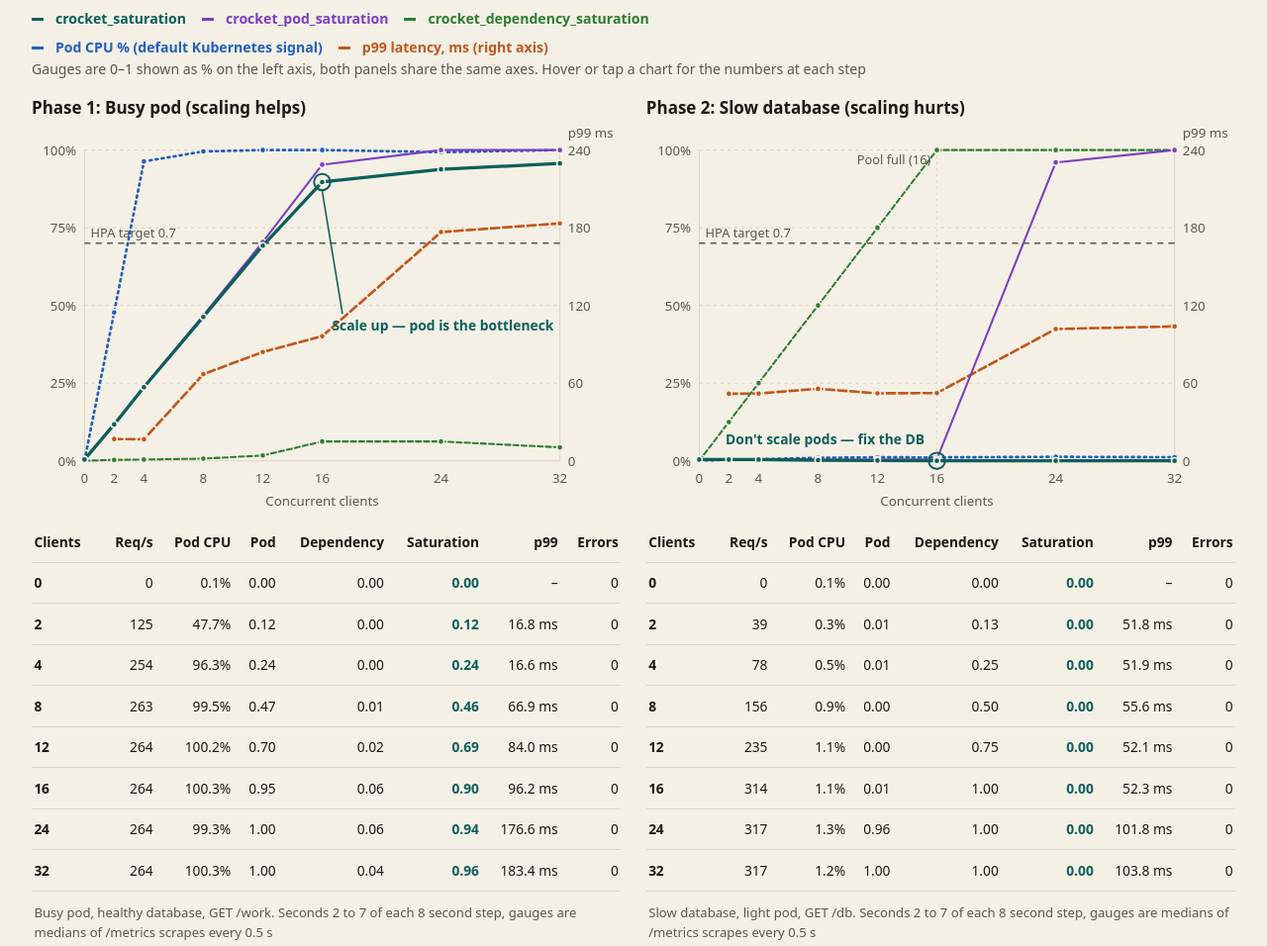
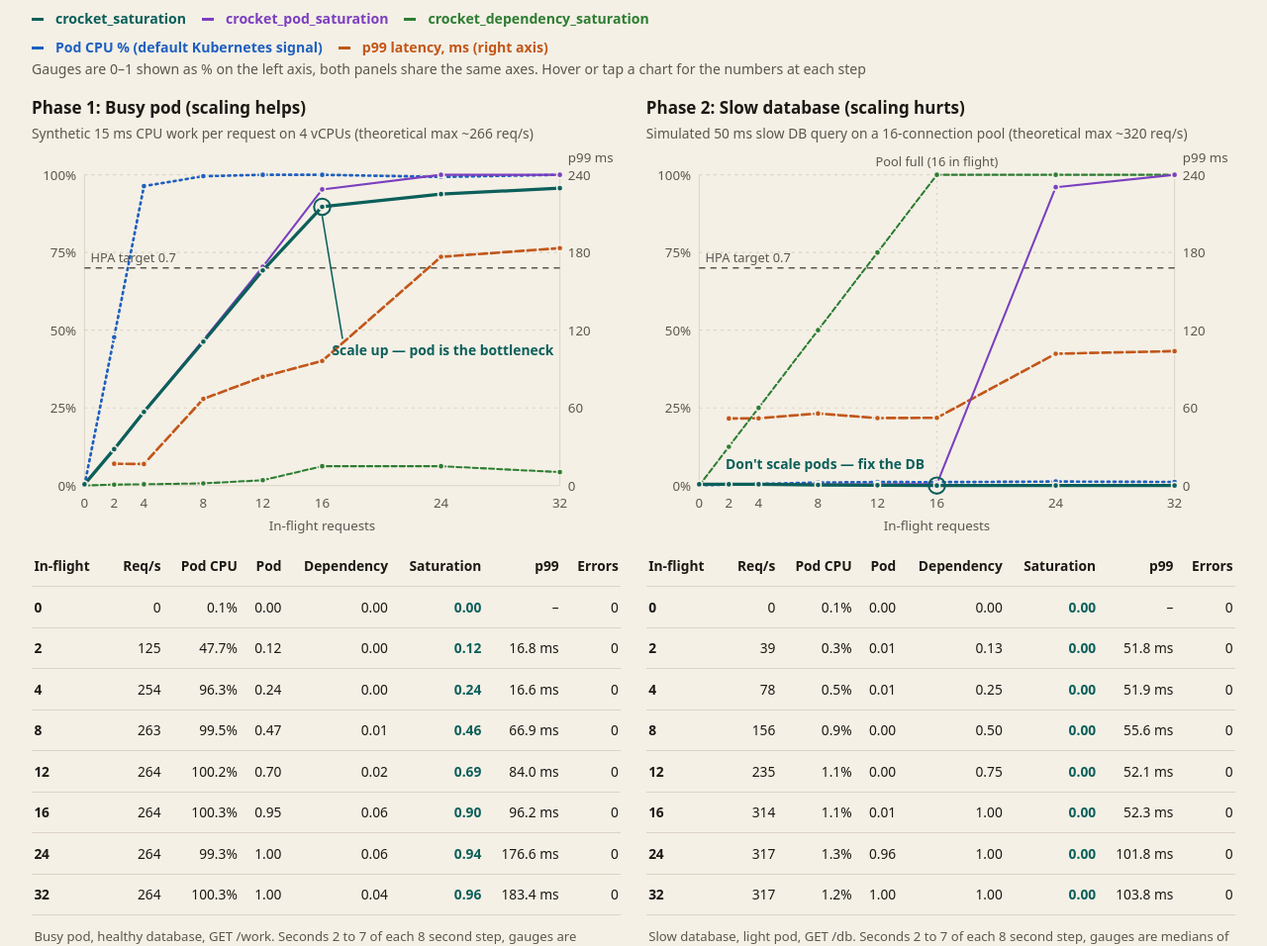
Before and after one commit to sean3z/crocket.dev, a plain HTML site: page web/benchmarks/index.html in a window 1280 px wide. Shown: the part 8624-9580 px from the top of the page at 99% size. Drawn offline with Linux system fonts and the light colour scheme.

Commit message:
Benchmarks: scaling charts count in-flight requests, phase subtitles show theoretical max

```diff
--- a/web/benchmarks/bench.css
+++ b/web/benchmarks/bench.css
@@ -587,7 +587,8 @@ thead th[aria-sort="descending"] .sort-ind { color: var(--accent); }
 .scale-panels { display: grid; grid-template-columns: 1fr 1fr; gap: 1.4rem 1.6rem; margin: 0 0 1.1rem; }
 .scale-panel { min-width: 0; }
 .scale-panel .scale-chart { margin-bottom: 0.6rem; }
-.scale-panel-title { font-weight: 700; margin: 0 0 0.35rem; }
+.scale-panel-title { font-weight: 700; margin: 0 0 0.15rem; }
+.scale-panel-sub { color: var(--muted); font-size: 0.86rem; margin: 0 0 0.4rem; }
 .scale-panel .scale-table { font-size: 0.86rem; }
 .scale-panel .scale-table caption { font-size: 0.82rem; }
 .scale-sat-cell { font-weight: 700; color: var(--accent); }
--- a/web/benchmarks/index.html
+++ b/web/benchmarks/index.html
@@ -407,7 +407,8 @@
 <div class="scale-panel">
 <figure class="soak-chart scale-chart" data-scale-chart>
 <figcaption class="scale-panel-title">Phase 1: Busy pod (scaling helps)</figcaption>
-<div class="visually-hidden">Phase 1: Busy pod (scaling helps): the three crocket gauges, pod CPU, and p99 latency as concurrent clients rise from 0 to 32</div>
+<p class="scale-panel-sub">Synthetic 15 ms CPU work per request on 4 vCPUs (theoretical max ~266 req/s)</p>
+<div class="visually-hidden">Phase 1: Busy pod (scaling helps): the three crocket gauges, pod CPU, and p99 latency as in-flight requests rise from 0 to 32</div>
 <svg class="soak-svg scale-svg" viewBox="0 0 580 380" role="img" aria-label="Phase 1: Busy pod (scaling helps)">
 <line class="soak-axis" x1="52" y1="24" x2="52" y2="330" />
 <line class="soak-axis" x1="520" y1="24" x2="520" y2="330" />
@@ -434,7 +435,7 @@
 <text class="soak-label" x="286.0" y="352" text-anchor="middle">16</text>
 <text class="soak-label" x="403.0" y="352" text-anchor="middle">24</text>
 <text class="soak-label" x="520.0" y="352" text-anchor="middle">32</text>
-<text class="soak-label" x="286.0" y="374" text-anchor="middle">Concurrent clients</text>
+<text class="soak-label" x="286.0" y="374" text-anchor="middle">In-flight requests</text>
 <text class="soak-label scale-ms" x="528" y="12" text-anchor="start">p99 ms</text>
 <line class="scale-hpa" x1="52" y1="115.8" x2="520" y2="115.8" />
 <text class="scale-hpa-label" x="58" y="109.8">HPA target 0.7</text>
@@ -486,20 +487,20 @@
 <line class="scale-callout-lead" x1="286.0" y1="64.5" x2="306.0" y2="185.5" />
 <text class="scale-callout" x="514.0" y="201.5" text-anchor="end">Scale up — pod is the bottleneck</text>
 <line class="soak-cursor" x1="0" y1="24" x2="0" y2="330" />
-<g class="scale-hit" data-x="52.0" data-tip="0 clients · 0 req/s · saturation 0.00 · pod 0.00 · dependency 0.00 · CPU 0.1% · p99 –"></g>
-<g class="scale-hit" data-x="81.2" data-tip="2 clients · 125 req/s · saturation 0.12 · pod 0.12 · dependency 0.00 · CPU 47.7% · p99 16.8 ms"></g>
-<g class="scale-hit" data-x="110.5" data-tip="4 clients · 254 req/s · saturation 0.24 · pod 0.24 · dependency 0.00 · CPU 96.3% · p99 16.6 ms"></g>
-<g class="scale-hit" data-x="169.0" data-tip="8 clients · 263 req/s · saturation 0.46 · pod 0.47 · dependency 0.01 · CPU 99.5% · p99 66.9 ms"></g>
-<g class="scale-hit" data-x="227.5" data-tip="12 clients · 264 req/s · saturation 0.69 · pod 0.70 · dependency 0.02 · CPU 100.2% · p99 84.0 ms"></g>
-<g class="scale-hit" data-x="286.0" data-tip="16 clients · 264 req/s · saturation 0.90 · pod 0.95 · dependency 0.06 · CPU 100.3% · p99 96.2 ms"></g>
-<g class="scale-hit" data-x="403.0" data-tip="24 clients · 264 req/s · saturation 0.94 · pod 1.00 · dependency 0.06 · CPU 99.3% · p99 176.6 ms"></g>
-<g class="scale-hit" data-x="520.0" data-tip="32 clients · 264 req/s · saturation 0.96 · pod 1.00 · dependency 0.04 · CPU 100.3% · p99 183.4 ms"></g>
+<g class="scale-hit" data-x="52.0" data-tip="0 in-flight requests · 0 req/s · saturation 0.00 · pod 0.00 · dependency 0.00 · CPU 0.1% · p99 –"></g>
+<g class="scale-hit" data-x="81.2" data-tip="2 in-flight requests · 125 req/s · saturation 0.12 · pod 0.12 · dependency 0.00 · CPU 47.7% · p99 16.8 ms"></g>
+<g class="scale-hit" data-x="110.5" data-tip="4 in-flight requests · 254 req/s · saturation 0.24 · pod 0.24 · dependency 0.00 · CPU 96.3% · p99 16.6 ms"></g>
+<g class="scale-hit" data-x="169.0" data-tip="8 in-flight requests · 263 req/s · saturation 0.46 · pod 0.47 · dependency 0.01 · CPU 99.5% · p99 66.9 ms"></g>
+<g class="scale-hit" data-x="227.5" data-tip="12 in-flight requests · 264 req/s · saturation 0.69 · pod 0.70 · dependency 0.02 · CPU 100.2% · p99 84.0 ms"></g>
+<g class="scale-hit" data-x="286.0" data-tip="16 in-flight requests · 264 req/s · saturation 0.90 · pod 0.95 · dependency 0.06 · CPU 100.3% · p99 96.2 ms"></g>
+<g class="scale-hit" data-x="403.0" data-tip="24 in-flight requests · 264 req/s · saturation 0.94 · pod 1.00 · dependency 0.06 · CPU 99.3% · p99 176.6 ms"></g>
+<g class="scale-hit" data-x="520.0" data-tip="32 in-flight requests · 264 req/s · saturation 0.96 · pod 1.00 · dependency 0.04 · CPU 100.3% · p99 183.4 ms"></g>
 </svg>
 <div class="soak-tip" role="status" aria-live="polite" hidden></div>
 </figure>
 <div class="table-wrap"><table class="results prod-table scale-table">
 <caption>Busy pod, healthy database, GET /work. Seconds 2 to 7 of each 8 second step, gauges are medians of /metrics scrapes every 0.5 s</caption>
-<thead><tr><th>Clients</th><th class="num">Req/s</th><th class="num">Pod CPU</th><th class="num">Pod</th><th class="num">Dependency</th><th class="num">Saturation</th><th class="num">p99</th><th class="num">Errors</th></tr></thead><tbody>
+<thead><tr><th>In-flight</th><th class="num">Req/s</th><th class="num">Pod CPU</th><th class="num">Pod</th><th class="num">Dependency</th><th class="num">Saturation</th><th class="num">p99</th><th class="num">Errors</th></tr></thead><tbody>
 <tr><th scope="row">0</th><td class="num">0</td><td class="num">0.1%</td><td class="num">0.00</td><td class="num">0.00</td><td class="num scale-sat-cell">0.00</td><td class="num">–</td><td class="num">0</td></tr>
 <tr><th scope="row">2</th><td class="num">125</td><td class="num">47.7%</td><td class="num">0.12</td><td class="num">0.00</td><td class="num scale-sat-cell">0.12</td><td class="num">16.8 ms</td><td class="num">0</td></tr>
 <tr><th scope="row">4</th><td class="num">254</td><td class="num">96.3%</td><td class="num">0.24</td><td class="num">0.00</td><td class="num scale-sat-cell">0.24</td><td class="num">16.6 ms</td><td class="num">0</td></tr>
@@ -513,7 +514,8 @@
 <div class="scale-panel">
 <figure class="soak-chart scale-chart" data-scale-chart>
 <figcaption class="scale-panel-title">Phase 2: Slow database (scaling hurts)</figcaption>
-<div class="visually-hidden">Phase 2: Slow database (scaling hurts): the three crocket gauges, pod CPU, and p99 latency as concurrent clients rise from 0 to 32</div>
+<p class="scale-panel-sub">Simulated 50 ms slow DB query on a 16-connection pool (theoretical max ~320 req/s)</p>
+<div class="visually-hidden">Phase 2: Slow database (scaling hurts): the three crocket gauges, pod CPU, and p99 latency as in-flight requests rise from 0 to 32</div>
 <svg class="soak-svg scale-svg" viewBox="0 0 580 380" role="img" aria-label="Phase 2: Slow database (scaling hurts)">
 <line class="soak-axis" x1="52" y1="24" x2="52" y2="330" />
 <line class="soak-axis" x1="520" y1="24" x2="520" y2="330" />
@@ -540,12 +542,12 @@
 <text class="soak-label" x="286.0" y="352" text-anchor="middle">16</text>
 <text class="soak-label" x="403.0" y="352" text-anchor="middle">24</text>
 <text class="soak-label" x="520.0" y="352" text-anchor="middle">32</text>
-<text class="soak-label" x="286.0" y="374" text-anchor="middle">Concurrent clients</text>
+<text class="soak-label" x="286.0" y="374" text-anchor="middle">In-flight requests</text>
 <text class="soak-label scale-ms" x="528" y="12" text-anchor="start">p99 ms</text>
 <line class="scale-hpa" x1="52" y1="115.8" x2="520" y2="115.8" />
 <text class="scale-hpa-label" x="58" y="109.8">HPA target 0.7</text>
 <line class="scale-pool" x1="286.0" y1="24" x2="286.0" y2="330" />
-<text class="scale-pool-label" x="280.0" y="38" text-anchor="end">Pool full (16)</text>
+<text class="scale-pool-label" x="286.0" y="16" text-anchor="middle">Pool full (16 in flight)</text>
 <polyline class="soak-line scale-lat series-rocket" fill="none" points="81.2,264.0 110.5,263.8 169.0,259.1 227.5,263.6 286.0,263.3 403.0,200.2 520.0,197.7" />
 <circle class="scale-pt series-rocket" cx="81.2" cy="264.0" r="3" />
 <circle class="scale-pt series-rocket" cx="110.5" cy="263.8" r="3" />
@@ -593,20 +595,20 @@
 <circle class="scale-callout-ring" cx="286.0" cy="330.0" r="8" />
 <text class="scale-callout" x="274.0" y="314.0" text-anchor="end">Don&#x27;t scale pods — fix the DB</text>
 <line class="soak-cursor" x1="0" y1="24" x2="0" y2="330" />
-<g class="scale-hit" data-x="52.0" data-tip="0 clients · 0 req/s · saturation 0.00 · pod 0.00 · dependency 0.00 · CPU 0.1% · p99 –"></g>
-<g class="scale-hit" data-x="81.2" data-tip="2 clients · 39 req/s · saturation 0.00 · pod 0.01 · dependency 0.13 · CPU 0.3% · p99 51.8 ms"></g>
-<g class="scale-hit" data-x="110.5" data-tip="4 clients · 78 req/s · saturation 0.00 · pod 0.01 · dependency 0.25 · CPU 0.5% · p99 51.9 ms"></g>
-<g class="scale-hit" data-x="169.0" data-tip="8 clients · 156 req/s · saturation 0.00 · pod 0.00 · dependency 0.50 · CPU 0.9% · p99 55.6 ms"></g>
-<g class="scale-hit" data-x="227.5" data-tip="12 clients · 235 req/s · saturation 0.00 · pod 0.00 · dependency 0.75 · CPU 1.1% · p99 52.1 ms"></g>
-<g class="scale-hit" data-x="286.0" data-tip="16 clients · 314 req/s · saturation 0.00 · pod 0.01 · dependency 1.00 · CPU 1.1% · p99 52.3 ms"></g>
-<g class="scale-hit" data-x="403.0" data-tip="24 clients · 317 req/s · saturation 0.00 · pod 0.96 · dependency 1.00 · CPU 1.3% · p99 101.8 ms"></g>
-<g class="scale-hit" data-x="520.0" data-tip="32 clients · 317 req/s · saturation 0.00 · pod 1.00 · dependency 1.00 · CPU 1.2% · p99 103.8 ms"></g>
+<g class="scale-hit" data-x="52.0" data-tip="0 in-flight requests · 0 req/s · saturation 0.00 · pod 0.00 · dependency 0.00 · CPU 0.1% · p99 –"></g>
+<g class="scale-hit" data-x="81.2" data-tip="2 in-flight requests · 39 req/s · saturation 0.00 · pod 0.01 · dependency 0.13 · CPU 0.3% · p99 51.8 ms"></g>
+<g class="scale-hit" data-x="110.5" data-tip="4 in-flight requests · 78 req/s · saturation 0.00 · pod 0.01 · dependency 0.25 · CPU 0.5% · p99 51.9 ms"></g>
+<g class="scale-hit" data-x="169.0" data-tip="8 in-flight requests · 156 req/s · saturation 0.00 · pod 0.00 · dependency 0.50 · CPU 0.9% · p99 55.6 ms"></g>
+<g class="scale-hit" data-x="227.5" data-tip="12 in-flight requests · 235 req/s · saturation 0.00 · pod 0.00 · dependency 0.75 · CPU 1.1% · p99 52.1 ms"></g>
+<g class="scale-hit" data-x="286.0" data-tip="16 in-flight requests · 314 req/s · saturation 0.00 · pod 0.01 · dependency 1.00 · CPU 1.1% · p99 52.3 ms"></g>
+<g class="scale-hit" data-x="403.0" data-tip="24 in-flight requests · 317 req/s · saturation 0.00 · pod 0.96 · dependency 1.00 · CPU 1.3% · p99 101.8 ms"></g>
+<g class="scale-hit" data-x="520.0" data-tip="32 in-flight requests · 317 req/s · saturation 0.00 · pod 1.00 · dependency 1.00 · CPU 1.2% · p99 103.8 ms"></g>
 </svg>
 <div class="soak-tip" role="status" aria-live="polite" hidden></div>
 </figure>
 <div class="table-wrap"><table class="results prod-table scale-table">
 <caption>Slow database, light pod, GET /db. Seconds 2 to 7 of each 8 second step, gauges are medians of /metrics scrapes every 0.5 s</caption>
-<thead><tr><th>Clients</th><th class="num">Req/s</th><th class="num">Pod CPU</th><th class="num">Pod</th><th class="num">Dependency</th><th class="num">Saturation</th><th class="num">p99</th><th class="num">Errors</th></tr></thead><tbody>
+<thead><tr><th>In-flight</th><th class="num">Req/s</th><th class="num">Pod CPU</th><th class="num">Pod</th><th class="num">Dependency</th><th class="num">Saturation</th><th class="num">p99</th><th class="num">Errors</th></tr></thead><tbody>
 <tr><th scope="row">0</th><td class="num">0</td><td class="num">0.1%</td><td class="num">0.00</td><td class="num">0.00</td><td class="num scale-sat-cell">0.00</td><td class="num">–</td><td class="num">0</td></tr>
 <tr><th scope="row">2</th><td class="num">39</td><td class="num">0.3%</td><td class="num">0.01</td><td class="num">0.13</td><td class="num scale-sat-cell">0.00</td><td class="num">51.8 ms</td><td class="num">0</td></tr>
 <tr><th scope="row">4</th><td class="num">78</td><td class="num">0.5%</td><td class="num">0.01</td><td class="num">0.25</td><td class="num scale-sat-cell">0.00</td><td class="num">51.9 ms</td><td class="num">0</td></tr>
@@ -618,7 +620,7 @@
 </tbody></table></div>
 </div>
 </div>
-<p class="test-note">With a busy pod, CPU pinned at 100% from 4 clients and crocket_saturation followed, 0.69 at 12 clients and 0.90 at 16, so an HPA targeting 0.7 adds pods right when requests start to queue. It trails CPU here because it counts 16 busy workers, not 4 cores, so expect it to read low when you run more workers than CPUs. With a slow database, CPU never got past 1.3%, crocket_dependency_saturation hit 1.0 the moment the 16-connection pool filled, and crocket_saturation stayed at 0.00 the whole way. Past 16 clients req/s flattened at about 317 and p99 doubled from 52 to 104 ms, and crocket_pod_saturation climbed to 1.0 too, since requests were queueing for workers stuck on the database. crocket_saturation is pod × (1 − dependency), so that pressure cancels out, and the HPA holds instead of adding pods that would only open more connections to the same slow database. No errors in either phase. This ran locally in Docker on crocket&#x27;s main branch, queued for 0.5.3, with a 4 vCPU limit, 16 workers, and a 16-connection pool. Phase 1 used a test-only route that burns about 15 ms of CPU before a fast query, Phase 2 the regular GET /db with a 50 ms simulated query. None of the other seven frameworks ship a built-in saturation gauge, so they aren&#x27;t in this one</p>
+<p class="test-note">With a busy pod, CPU pinned at 100% from 4 in-flight requests and crocket_saturation followed, 0.69 at 12 in-flight requests and 0.90 at 16, so an HPA targeting 0.7 adds pods right when requests start to queue. It trails CPU here because it counts 16 busy workers, not 4 cores, so expect it to read low when you run more workers than CPUs. With a slow database, CPU never got past 1.3%, crocket_dependency_saturation hit 1.0 the moment the 16-connection pool filled, and crocket_saturation stayed at 0.00 the whole way. Past 16 in-flight requests, req/s flattened at about 317 and p99 doubled from 52 to 104 ms, and crocket_pod_saturation climbed to 1.0 too, since requests were queueing for workers stuck on the database. crocket_saturation is pod × (1 − dependency), so that pressure cancels out, and the HPA holds instead of adding pods that would only open more connections to the same slow database. No errors in either phase. This ran locally in Docker on crocket&#x27;s main branch, queued for 0.5.3, with a 4 vCPU limit, 16 workers, and a 16-connection pool. Phase 1 used a test-only route that burns about 15 ms of CPU before a fast query, Phase 2 the regular GET /db with a 50 ms simulated query. None of the other seven frameworks ship a built-in saturation gauge, so they aren&#x27;t in this one</p>
 </article>
 </div></section>
 
```
